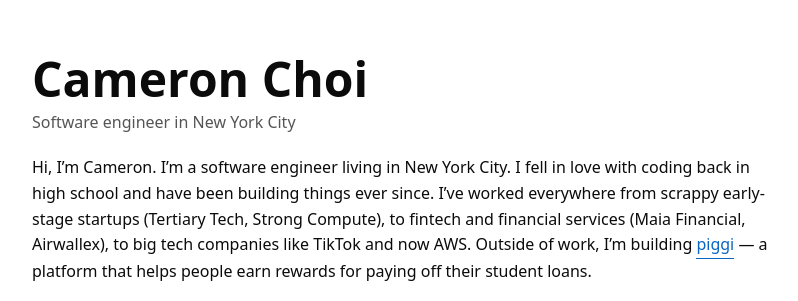
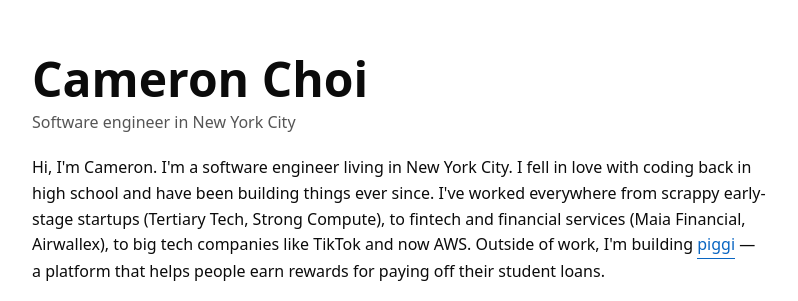
Before and after one commit to cameronchoi/cameronchoi-site, a plain HTML site: page index.html in a window 1280 px wide. Shown: the part 204-505 px from the top of the page, without its empty margins (240-1038 px from the left). Drawn offline with Linux system fonts and the light colour scheme.

Commit message:
Fix apostrophes in index.html

```diff
--- a/index.html
+++ b/index.html
@@ -50,7 +50,7 @@
     </header>
 
     <section aria-label="About Cameron">
-      <p>Hi, I’m Cameron. I’m a software engineer living in New York City. I fell in love with coding back in high school and have been building things ever since. I’ve worked everywhere from scrappy early-stage startups (Tertiary Tech, Strong Compute), to fintech and financial services (Maia Financial, Airwallex), to big tech companies like TikTok and now AWS. Outside of work, I’m building <a href="https://joinpiggi.com" target="_blank" rel="noopener">piggi</a> — a platform that helps people earn rewards for paying off their student loans.</p>
+      <p>Hi, I'm Cameron. I'm a software engineer living in New York City. I fell in love with coding back in high school and have been building things ever since. I've worked everywhere from scrappy early-stage startups (Tertiary Tech, Strong Compute), to fintech and financial services (Maia Financial, Airwallex), to big tech companies like TikTok and now AWS. Outside of work, I'm building <a href="https://joinpiggi.com" target="_blank" rel="noopener">piggi</a> — a platform that helps people earn rewards for paying off their student loans.</p>
 
       <nav aria-label="Links">
         <a class="link-pill" href="https://www.linkedin.com/in/cameronchoi/" target="_blank" rel="noopener">
```
